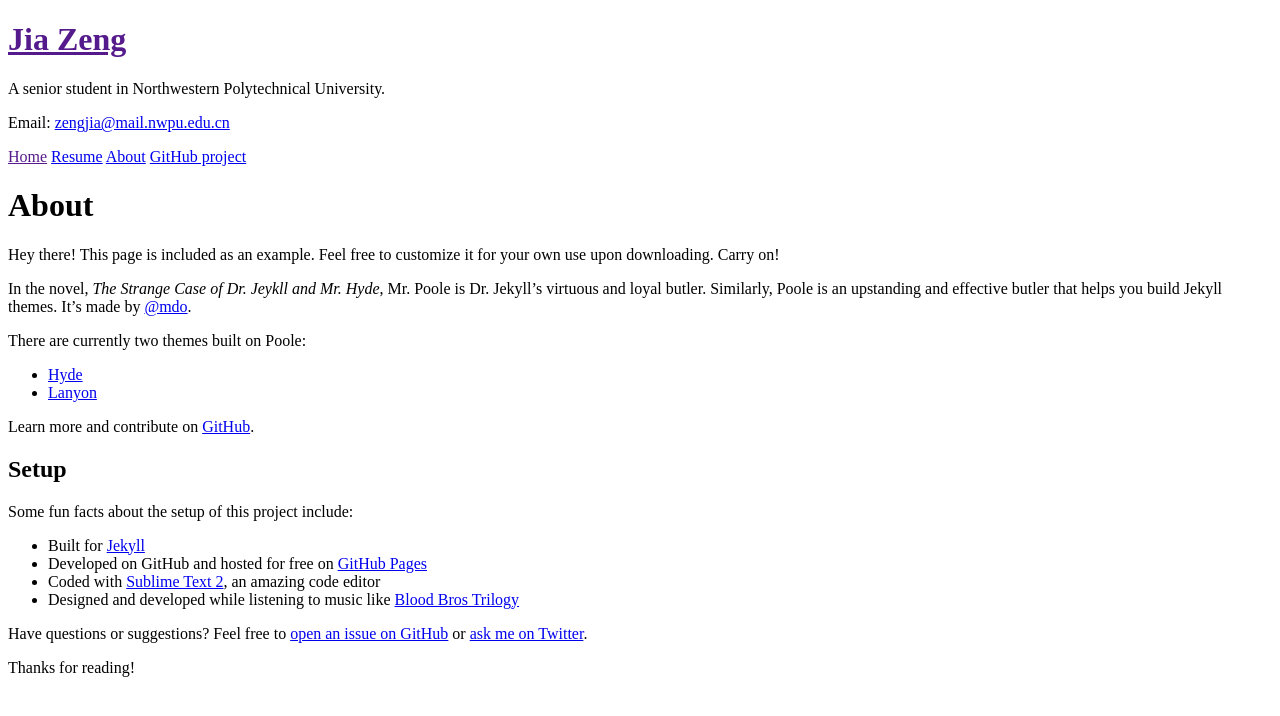
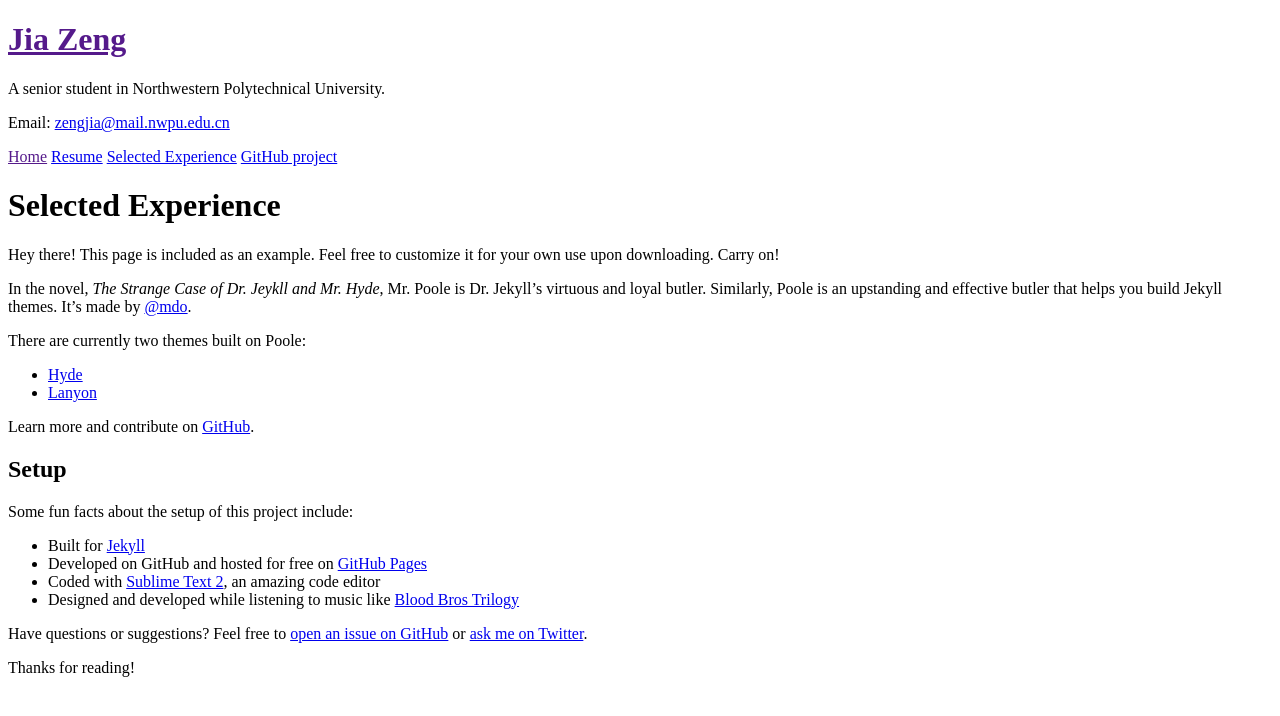
Before and after one commit to zjjzeng/zjjzeng.github.io, a Jekyll site: the page built from about.md, in a window 1280 px wide. Shown: the top 716 px of the page. Built offline with Jekyll 4.4.1, drawn with Linux system fonts in a browser that asks for light colours.

Commit message:
Update about.md

```diff
--- a/about.md
+++ b/about.md
@@ -1,6 +1,6 @@
 ---
 layout: page
-title: About
+title: Selected Experience
 ---
 
 <p class="message">
```
